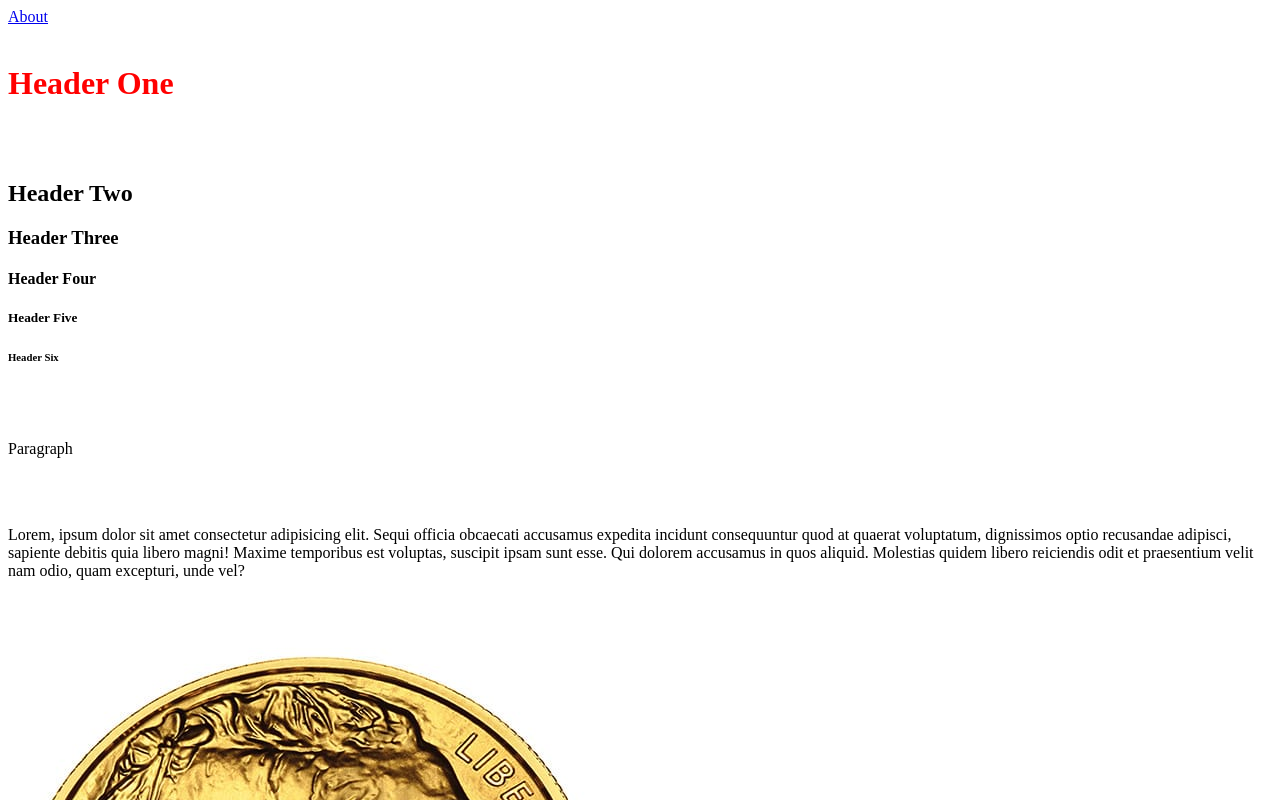
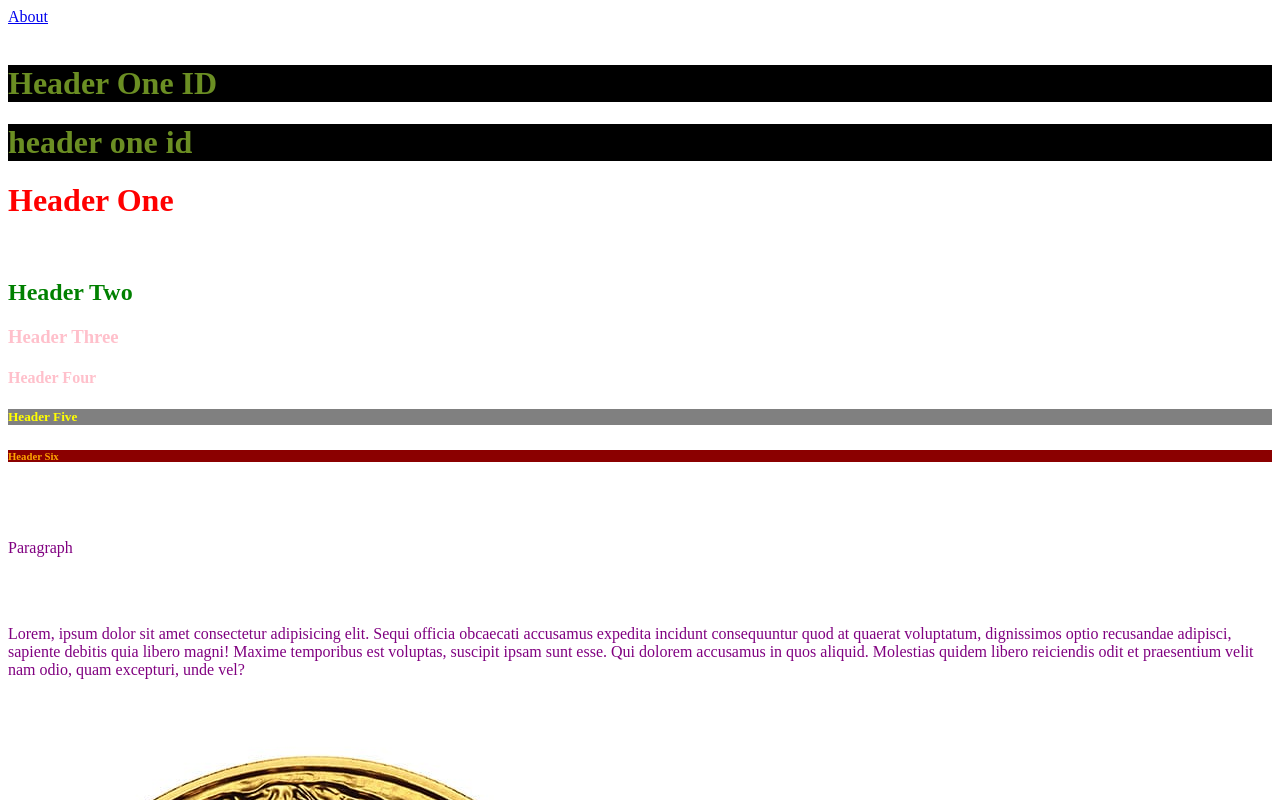
Before and after one commit to sergezolo/html-tutorial, a plain HTML site: page index.html in a window 1280 px wide. Shown: the top 800 px of the page. Drawn offline with Linux system fonts and the light colour scheme.

Commit message:
css update

```diff
--- a/index.html
+++ b/index.html
@@ -12,14 +12,16 @@
     <a href="about.html">About</a>  <br><br>
 
     <!-- HEADER WITH AN ID FOR STYLING OR NAVIGATING -->
-    <h1 id="top">Header One</h1>  <br><br>
+    <h1 id="top">Header One ID</h1>
+    <h1 id="top" class="green lowercase">Header One ID</h1>
+    <h1>Header One</h1>  <br>
 
     <!-- HEADERS -->
     <h2>Header Two</h2>
     <h3>Header Three</h3>
     <h4>Header Four</h4>
-    <h5>Header Five</h5>
-    <h6>Header Six</h6>  <br><br>
+    <h5 class="yellow">Header Five</h5>
+    <h6 class="orange">Header Six</h6>  <br><br>
 
     <!-- PARAGRAPHS -->
     <p>Paragraph</p>  <br><br>
@@ -153,5 +155,20 @@
         <input type="submit" value="SUBMIT PLEASE">
     </form> <br>
     ---------------------------------------------------------------------<br>
+
+    <h1>CSS PRACTICE</h1> <br/>
+
+    <div>
+        <h3>heading one</h3>
+        <p>Lorem ipsum dolor sit amet consectetur adipisicing elit. Repudiandae explicabo magnam aliquam.</p>
+    </div>
+
+    <div class="green">
+        <h3>heading one</h3>
+        <p><span>uppercase!!!</span> Lorem ipsum dolor sit amet consectetur adipisicing elit. Repudiandae explicabo magnam aliquam.</p>
+    </div>
+
+
+
 </body>
 </html>
--- a/main.css
+++ b/main.css
@@ -1,3 +1,93 @@
-h1 {
+/*
+ABSOLUTE UNITS
+cm - centimeters
+mm - millimeters
+in - inches (1inch = 96px = 2.54cm)
+px - pixels (1px = 1/96 of 1inch)
+pt - points (1pt = 1/72 of 1inch)
+pc - picas (1pc = 12pt)
+*/
+
+/*
+RELATIVE UNITS
+rem - Relative to font-size of the root element
+em - Relative to the font-size of the element (2em = 2X of the current font)
+ex - Relative to the x-height of the current font (rarely used)
+ch - Relative to the width of the "0"(zero)
+vw - Relative to 1% of the width of the viewport*
+vh - Relative to 1% of the height of the viewport*
+vmin - Relative to 1% of viewport's* smaller dimension
+vmax - Relative to 1% of viewport's* larger dimension
+% - Relative to the parent element
+*/
+
+/* CSS RULE
+selector{
+    **declaration block**
+    property: value;
+}
+*/
+
+/*
+ID selector
+#id-name{
+    . . .
+}
+
+CLASS selector
+.class-name{
+    . . .
+}
+
+
+*/
+
+body{
+    color: blue;
+}
+
+h1{
     color: red;
 }
+
+#top{
+    color: olivedrab;
+    background-color: black;
+}
+
+.lowercase{
+    text-transform: lowercase;
+}
+
+h2{
+    color: green;
+}
+
+p{
+    color: purple;
+}
+
+/* group of selectors */
+h3,h4{
+    color: pink;
+}
+
+.yellow{
+    color: yellow;
+    background-color:grey;
+}
+
+.orange{
+    color: orange;
+    background-color: darkred;
+}
+
+div{
+    color: red;
+    background-color: black;
+}
+
+span{
+    text-transform: uppercase;
+    background-color: darkblue;
+}
```
